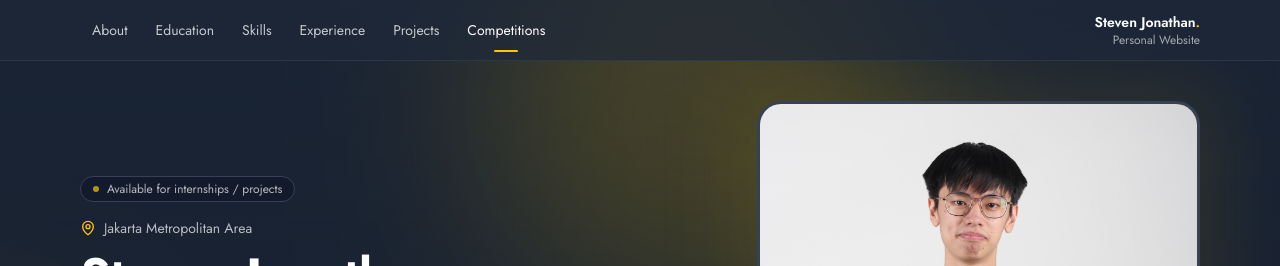
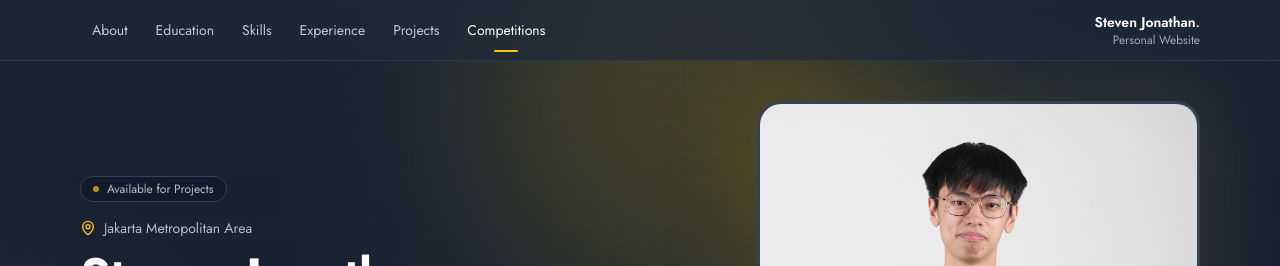
Before and after one commit to stevjoo/personal-website, a Vue app: page / in a window 1280 px wide. Shown: the top 266 px of the page. Built offline with nearby package versions, Linux system fonts and the light colour scheme.

Commit message:
Update dikit

```diff
--- a/src/App.vue
+++ b/src/App.vue
@@ -167,7 +167,7 @@ onMounted(() => {
             <span
               class="h-1.5 w-1.5 animate-pulse rounded-full bg-yellow-400"
             ></span>
-            Available for internships / projects
+            Available for Projects
           </div>
 
           <div
```
